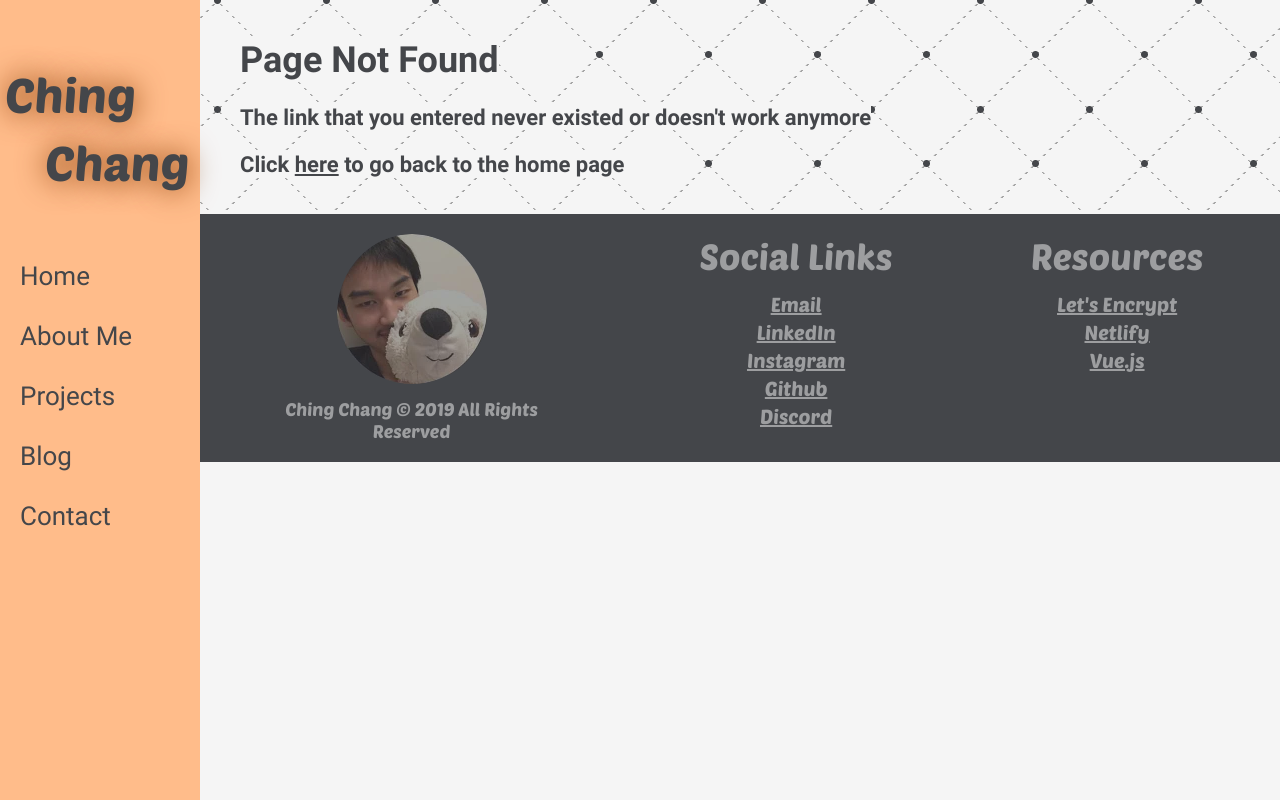
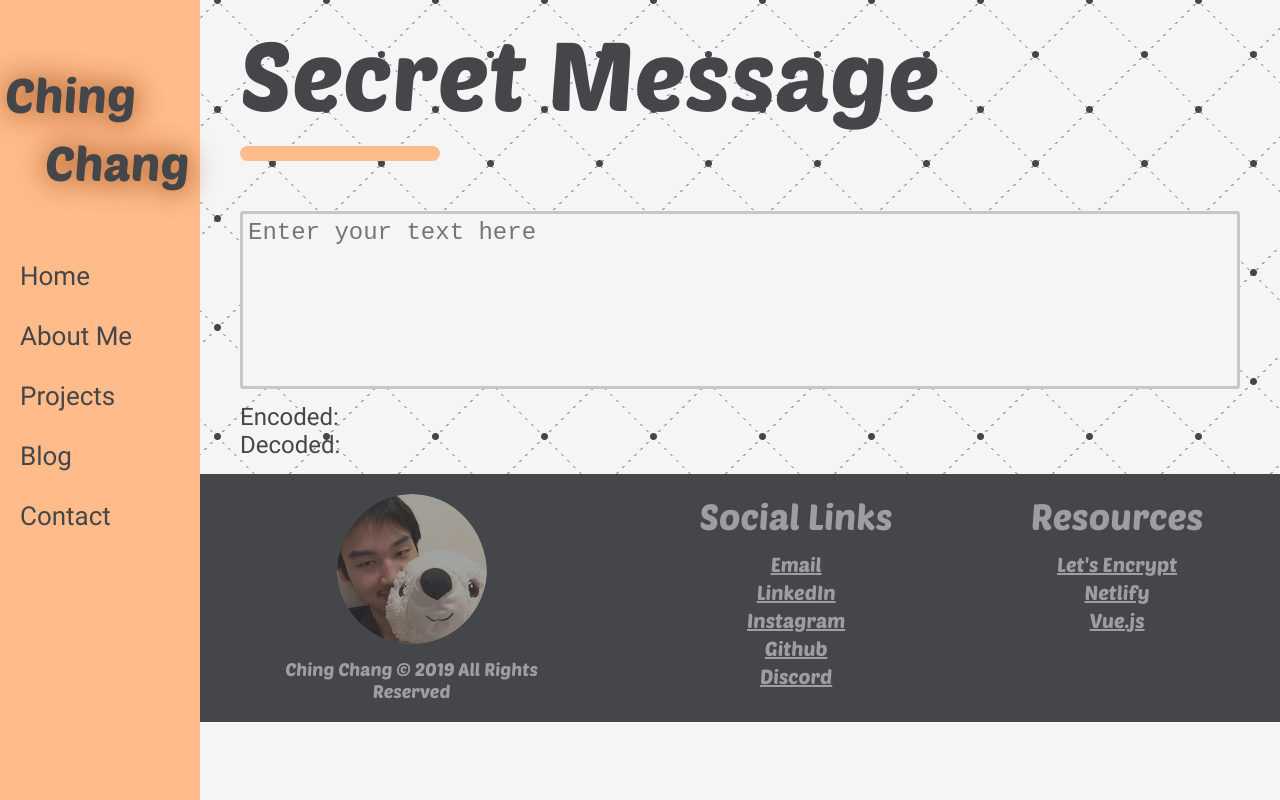
Before and after one commit to ChingChang9/Personal-Website, a Vue app: page /projects/secret-message in a window 1280 px wide. Built offline with nearby package versions, Linux system fonts and the light colour scheme.

Commit message:
Secret Message Encoder and Decoder

```diff
--- a/src/router.js
+++ b/src/router.js
@@ -92,6 +92,11 @@ const routes = [
     component: () => import("./views/projects/ChineseOralMidterm.vue")
   },
   {
+    path: "/projects/secret-message",
+    name: "SecretMessage",
+    component: () => import("./views/projects/SecretMessage.vue")
+  },
+  {
     path: "/blog",
     component: () => import("./views/Blog.vue"),
     children: [
--- a/src/views/projects/ChineseOralMidterm.vue
+++ b/src/views/projects/ChineseOralMidterm.vue
@@ -21,8 +21,7 @@ export default {
   data() {
     return {
       pause: true,
-      scroll: 0,
-      intervalID: 0
+      scroll: 0
     };
   },
   watch: {
@@ -32,33 +31,13 @@ export default {
   },
   mounted() {
     document.addEventListener("click", this.togglePause);
-    document.addEventListener("scroll", this.animateScroll);
-    this.animateScroll();
   },
   beforeDestroy() {
-    clearInterval(this.intervalID);
     document.removeEventListener("click", this.togglePause);
-    document.removeEventListener("scroll", this.animateScroll);
   },
   methods: {
     togglePause() {
       this.pause = !this.pause;
-    },
-    animateScroll() {
-      for (let index = 0; index < document.querySelectorAll("img").length; index++) {
-        if (window.innerHeight > document.querySelectorAll("img")[index].getClientRects()[0].top + 60){
-          document.querySelectorAll("img")[index].classList.add("slide-up");
-        } else {
-          document.querySelectorAll("img")[index].classList.remove("slide-up");
-        }
-      }
-      for (let index = 0; index < document.querySelectorAll("p").length; index++) {
-        if (window.innerHeight > document.querySelectorAll("p")[index].getClientRects()[0].top + 60){
-          document.querySelectorAll("p")[index].classList.add("slide-up");
-        } else {
-          document.querySelectorAll("p")[index].classList.remove("slide-up");
-        }
-      }
     }
   }
 }
--- a/src/views/projects/CubeRootCalculator.vue
+++ b/src/views/projects/CubeRootCalculator.vue
@@ -365,4 +365,16 @@ export default {
     width: 100%;
   }
 }
+
+@media (max-width: 414px) {
+  #equation {
+    font-size: 24px;
+    sup {
+      font-size: 16px;
+    }
+    input {
+      font-size: 14px;
+    }
+  }
+}
 </style>
--- /dev/null
+++ b/src/views/projects/SecretMessage.vue
@@ -0,0 +1,123 @@
+<template>
+  <div>
+    <div id="topic">Secret Message</div>
+    <div id="line"></div>
+    <textarea id="text" v-model="text" placeholder="Enter your text here" rows="6"></textarea>
+    <div id="output">
+      <div>Encoded: {{ encodedText }}</div>
+      <div>Decoded: {{ decodedText }}</div>
+    </div>
+  </div>
+</template>
+
+<script>
+export default {
+  name: "SecretMessage",
+  metaInfo: {
+    title: "Word Counter",
+    meta: [
+      { name: "description", content: "Encoder and decoder that only decodes text encoded by this website. Useless for all other encoding system, which also makes this uncrackable by any other sites." },
+      { name: "keywords", content: "encoder, decoder, secret message, generator, code, encryption, decrpt, online, strategy, Ching Chang" }
+    ],
+    link: [
+      { rel: "canonical", href: "https://www.chingchang.dev/projects/secret-message" }
+    ]
+  },
+  data() {
+    return {
+      text: ""
+    };
+  },
+  computed: {
+    encodedText() {
+      let encodedText = "";
+      for (let character in this.text) {
+        switch (this.text[character]) {
+          case "v": encodedText += "a"; break;
+          case "x": encodedText += "b"; break;
+          case "n": encodedText += "c"; break;
+          case "b": encodedText += "d"; break;
+          case "p": encodedText += "e"; break;
+          case "d": encodedText += "f"; break;
+          case "q": encodedText += "g"; break;
+          case "a": encodedText += "h"; break;
+          case "t": encodedText += "i"; break;
+          case "r": encodedText += "j"; break;
+          case "f": encodedText += "k"; break;
+          case "m": encodedText += "l"; break;
+          case "w": encodedText += "m"; break;
+          case "g": encodedText += "n"; break;
+          case "h": encodedText += "o"; break;
+          case "u": encodedText += "p"; break;
+          case "i": encodedText += "q"; break;
+          case "e": encodedText += "r"; break;
+          case "k": encodedText += "s"; break;
+          case "l": encodedText += "t"; break;
+          case "y": encodedText += "u"; break;
+          case "c": encodedText += "v"; break;
+          case "z": encodedText += "w"; break;
+          case "o": encodedText += "x"; break;
+          case "s": encodedText += "y"; break;
+          case "j": encodedText += "z"; break;
+          default: encodedText += character;
+        }
+      }
+      return encodedText;
+    },
+    decodedText() {
+      let decodedText = "";
+      for (let character in this.text) {
+        switch (this.text[character]) {
+          case "a": decodedText += "v"; break;
+          case "b": decodedText += "x"; break;
+          case "c": decodedText += "n"; break;
+          case "d": decodedText += "b"; break;
+          case "e": decodedText += "p"; break;
+          case "f": decodedText += "d"; break;
+          case "g": decodedText += "q"; break;
+          case "h": decodedText += "a"; break;
+          case "i": decodedText += "t"; break;
+          case "j": decodedText += "r"; break;
+          case "k": decodedText += "f"; break;
+          case "l": decodedText += "m"; break;
+          case "m": decodedText += "w"; break;
+          case "n": decodedText += "g"; break;
+          case "o": decodedText += "h"; break;
+          case "p": decodedText += "u"; break;
+          case "q": decodedText += "i"; break;
+          case "r": decodedText += "e"; break;
+          case "s": decodedText += "k"; break;
+          case "t": decodedText += "l"; break;
+          case "u": decodedText += "y"; break;
+          case "v": decodedText += "c"; break;
+          case "w": decodedText += "z"; break;
+          case "x": decodedText += "o"; break;
+          case "y": decodedText += "s"; break;
+          case "z": decodedText += "j"; break;
+          default: decodedText += character;
+        }
+      }
+      return decodedText;
+    }
+  }
+}
+</script>
+
+<style lang="scss" scoped>
+#text {
+  resize: none;
+  width: calc(100% - 16px);
+  border: 3px solid $grey;
+  border-radius: 3px;
+  font-size: 24px;
+  margin-bottom: 10px;
+  padding: 5px;
+  transition-duration: 0.3s;
+  &:focus {
+    border-color: $secondary-colour;
+  }
+}
+#output {
+  font-size: 24px;
+}
+</style>
```
Also changed, not shown: 1 other file (tests, documents, lock files or other folders).
